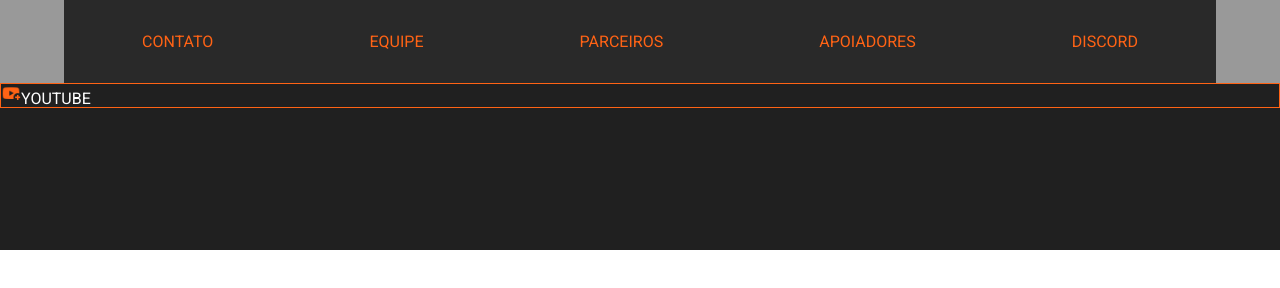
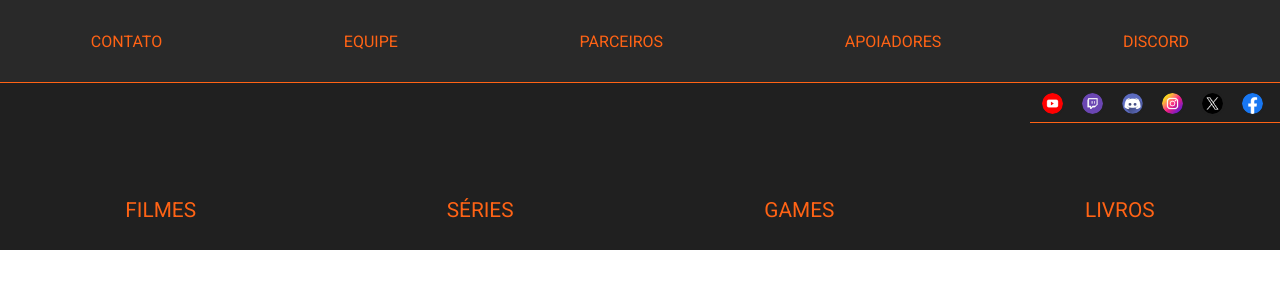
Before and after one commit to danielszago29/AVIEW, a plain HTML site: page index.html in a window 1280 px wide. Drawn offline with Linux system fonts and the light colour scheme; a web font is replaced by a local one.

Commit message:
add icons

```diff
--- a/index.html
+++ b/index.html
@@ -7,7 +7,7 @@
     <link rel="preconnect" href="https://fonts.gstatic.com" crossorigin>
     <link href="https://fonts.googleapis.com/css2?family=Reddit+Sans+Condensed:wght@200..900&family=Roboto:ital,wght@0,100;0,300;0,400;0,500;0,700;0,900;1,100;1,300;1,400;1,500;1,700;1,900&family=Ubuntu:ital,wght@0,300;0,400;0,500;0,700;1,300;1,400;1,500;1,700&display=swap" rel="stylesheet">
     <link rel="stylesheet" href="style.css">
-    <title>Front Studio</title>
+    <title>AVIEW</title>
 </head>
 <body>
     <header>
@@ -25,9 +25,24 @@
         <div id="container-header-nav">
             <div id="list-social-midia">
                 <ul id="social-midia">
-                    <li><a href=""><img src="icons-header/youtube-icon.png" alt="" style="width: 20px;">YOUTUBE</a></li>
+                    <li><a href=""><img src="icons-header/youtube.png.png" alt=""></a></li>
+                    <li><a href=""><img src="icons-header/twitch.png.png" alt=""></a></li>
+                    <li><a href=""><img src="icons-header/discord.png.png" alt=""></a></li>
+                    <li><a href=""><img src="icons-header/instagram.png" alt=""></a></li>
+                    <li><a href=""><img src="icons-header/twitter.png" alt=""></a></li>
+                    <li><a href=""><img src="icons-header/facebook.png" alt=""></a></li>
                 </ul>
             </div>
+            <nav id="header-nav">
+                <ul id="nav-bar-header">
+                    <li>FILMES</li>
+                    <li>SÉRIES</li>
+                    <li>GAMES</li>
+                    <li>LIVROS</li>
+
+                </ul>
+
+            </nav>
         </div>
     </header>
 
--- a/style.css
+++ b/style.css
@@ -24,8 +24,9 @@ header{
 
 #top-header{
     background-color: #292929;
-    width: 90%;
+    width: 100%;
     height: 100%;
+    border-bottom: 1px #ff6315 solid;
 
 }
 
@@ -44,17 +45,75 @@ header{
 #container-header-nav{
     display: flex;
     flex-direction: column;
-    width: 100%;
     flex: 1;
     background-color: #202020;
 }
 
 #list-social-midia{
-    border: 1px #ff6315 solid;
-    height: 25px;
+    margin: 5px 0px;
+    height: 35px;
+    display: flex;
+    justify-content: right;
+
 }
 
+#social-midia{
+    width: 50%;
+   list-style-type: none;
+   display: flex;
+   justify-content: right;
+   border-bottom: 1px #ff6315 solid;
+   width: fit-content;
+   padding-left: 10px;
+
+}
+
+
+#social-midia>li{
+
+    margin-right: 10px;
+
+}
+
+
+#social-midia>li>a>img{
+
+    width: 25px;
+    position: relative;
+    top: 6px;
+    margin-right: 5px;
+    border: 2px #202020 solid;
+    border-radius: 50%;
+}
+
+
 #social-midia>li>a{
-    color:white;
+    color:#ffffff;
     text-decoration: none;
+    position: relative;
+    top: -3px;
+    font-size: .5em;
+
+
 }
+
+#social-midia>li>a>img:hover{
+    scale: 1.3;
+    border: 2px #ff6315 solid;
+}
+
+#header-nav{
+    position: relative;
+    bottom: -70px;
+}
+
+#nav-bar-header{
+    display: flex;
+    justify-content: space-around;
+    list-style-type: none;
+}
+
+#nav-bar-header>li{
+    color: #ff6315;
+    font-size: 1.3em;
+}
```
Also changed, not shown: icons-header/discord.png.png (added), icons-header/facebook.png (added), icons-header/instagram.png (added), icons-header/twitch.png.png (added), icons-header/twitter.png (added), icons-header/youtube-icon.png (deleted), icons-header/youtube.png.png (added).
